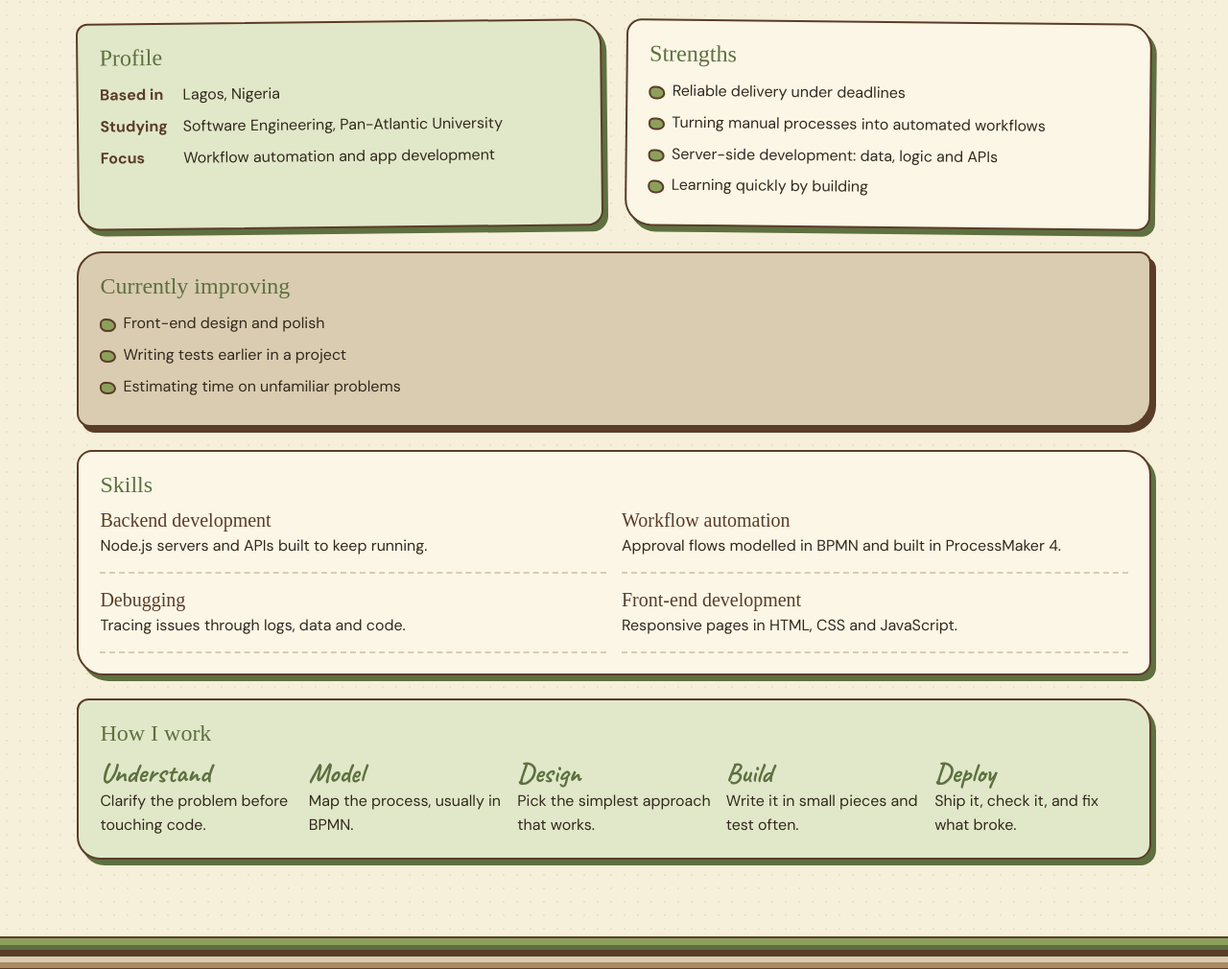
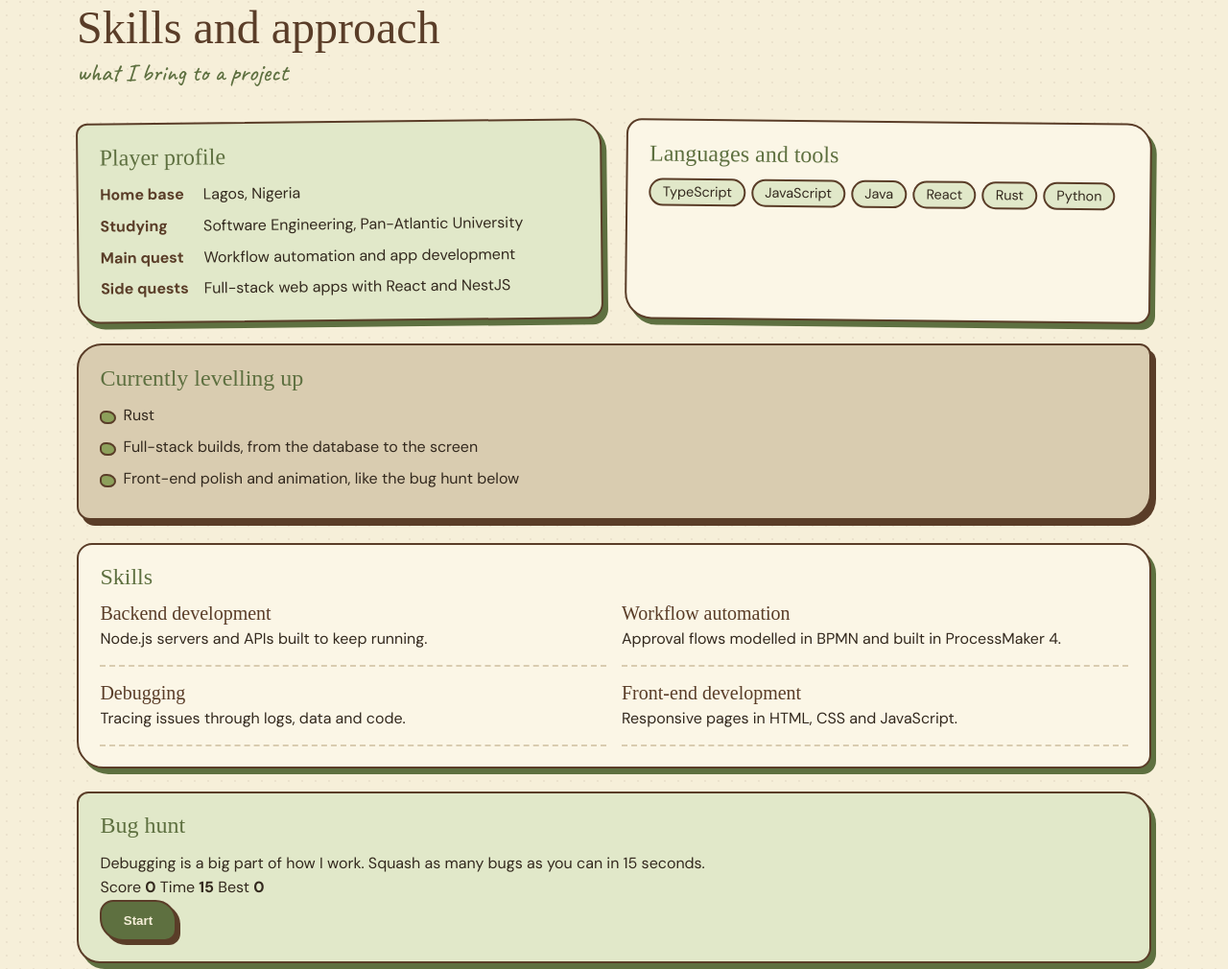
Before and after one commit to arunsewe/ya-portfolio, a plain HTML site: page index.html in a window 1280 px wide. Shown: the part 817-1827 px from the top of the page at 96% size. Drawn offline with Linux system fonts and the light colour scheme; a web font is replaced by a local one.

Commit message:
Update languages and tools

```diff
--- a/index.html
+++ b/index.html
@@ -4,6 +4,10 @@
   <meta charset="UTF-8">
   <meta name="viewport" content="width=device-width, initial-scale=1.0">
   <title>Ayanfeoluwa Runsewe | Portfolio</title>
+  <script>
+    /* apply a saved theme before the page paints, so there is no flash */
+    try { if (localStorage.getItem("theme") === "dark") document.documentElement.dataset.theme = "dark"; } catch (e) {}
+  </script>
   <link rel="preconnect" href="https://fonts.googleapis.com">
   <link rel="preconnect" href="https://fonts.gstatic.com" crossorigin>
   <link href="https://fonts.googleapis.com/css2?family=Caprasimo&family=Caveat:wght@500;700&family=DM+Sans:wght@400;500;700&display=swap" rel="stylesheet">
@@ -16,6 +20,7 @@
         <li><a href="#about">About</a></li>
         <li><a href="#skills">Skills</a></li>
         <li><a href="#projects">Projects</a></li>
+        <li><button class="theme-toggle" type="button">Night mode</button></li>
         <li><a class="nav-cta" href="#contact">Get in touch</a></li>
       </ul>
     </nav>
@@ -27,9 +32,14 @@
       <h1>Ayanfeoluwa Runsewe</h1>
       <p class="role"><span>Software engineer based in Lagos, Nigeria</span></p>
       <p class="lede">
-        I’m a Software Engineering undergraduate at Pan-Atlantic University.
-        I build workflow automation and web applications. I like solid
-        foundations: reliable servers and processes that run themselves.
+        But everyone calls me Ya. I’m a Software Engineering student from Lagos,
+        and I build workflow automation and web apps.
+      </p>
+      <p class="lede">
+        My type on paper? Clean code and clear requirements. In reality, I fall for
+        any messy problem that needs fixing. I’m a catch because I read the error
+        message, and then I read it again. I’m here to find a team to build with,
+        and I’m not leaving until it ships.
       </p>
       <div class="hero-actions">
         <a class="btn" href="#contact">Get in touch</a>
@@ -45,30 +55,29 @@
 
       <div class="grid">
         <article class="card moss">
-          <h3>Profile</h3>
+          <h3>Player profile</h3>
           <dl class="facts">
-            <dt>Based in</dt><dd>Lagos, Nigeria</dd>
+            <dt>Home base</dt><dd>Lagos, Nigeria</dd>
             <dt>Studying</dt><dd>Software Engineering, Pan-Atlantic University</dd>
-            <dt>Focus</dt><dd>Workflow automation and app development</dd>
+            <dt>Main quest</dt><dd>Workflow automation and app development</dd>
+            <dt>Side quests</dt><dd>Full-stack web apps with React and NestJS</dd>
           </dl>
         </article>
 
         <article class="card">
-          <h3>Strengths</h3>
-          <ul class="bullets">
-            <li>Reliable delivery under deadlines</li>
-            <li>Turning manual processes into automated workflows</li>
-            <li>Server-side development: data, logic and APIs</li>
-            <li>Learning quickly by building</li>
+          <h3>Languages and tools</h3>
+          <ul class="stack">
+            <li>TypeScript</li><li>JavaScript</li><li>Java</li><li>React</li><li>Rust</li><li>Python</li>
           </ul>
         </article>
 
         <article class="card wide stone">
-          <h3>Currently improving</h3>
+          <h3>Currently levelling up</h3>
+          <!-- EDIT: change these to what you are really working on -->
           <ul class="bullets">
-            <li>Front-end design and polish</li>
-            <li>Writing tests earlier in a project</li>
-            <li>Estimating time on unfamiliar problems</li>
+            <li>Rust</li>
+            <li>Full-stack builds, from the database to the screen</li>
+            <li>Front-end polish and animation, like the bug hunt below</li>
           </ul>
         </article>
 
@@ -83,14 +92,17 @@
         </article>
 
         <article class="card wide moss">
-          <h3>How I work</h3>
-          <ol class="steps">
-            <li><b>Understand</b>Clarify the problem before touching code.</li>
-            <li><b>Model</b>Map the process, usually in BPMN.</li>
-            <li><b>Design</b>Pick the simplest approach that works.</li>
-            <li><b>Build</b>Write it in small pieces and test often.</li>
-            <li><b>Deploy</b>Ship it, check it, and fix what broke.</li>
-          </ol>
+          <h3>Bug hunt</h3>
+          <p>Debugging is a big part of how I work. Squash as many bugs as you can in 15 seconds.</p>
+          <div class="game-bar">
+            <span>Score <b id="score">0</b></span>
+            <span>Time <b id="time">15</b></span>
+            <span>Best <b id="best">0</b></span>
+          </div>
+          <div class="game-field" id="field">
+            <button type="button" class="bug" id="bug" aria-label="Squash the bug" hidden></button>
+            <button type="button" class="btn" id="start">Start</button>
+          </div>
         </article>
       </div>
     </section>
@@ -136,7 +148,7 @@
   </main>
 
   <footer>
-    <p>Ayanfeoluwa Runsewe, Pan-Atlantic University.</p>
+    <p>Ayanfeoluwa Runsewe, CSC 419, Pan-Atlantic University.</p>
   </footer>
 
   <script src="js/main.js"></script>
```
